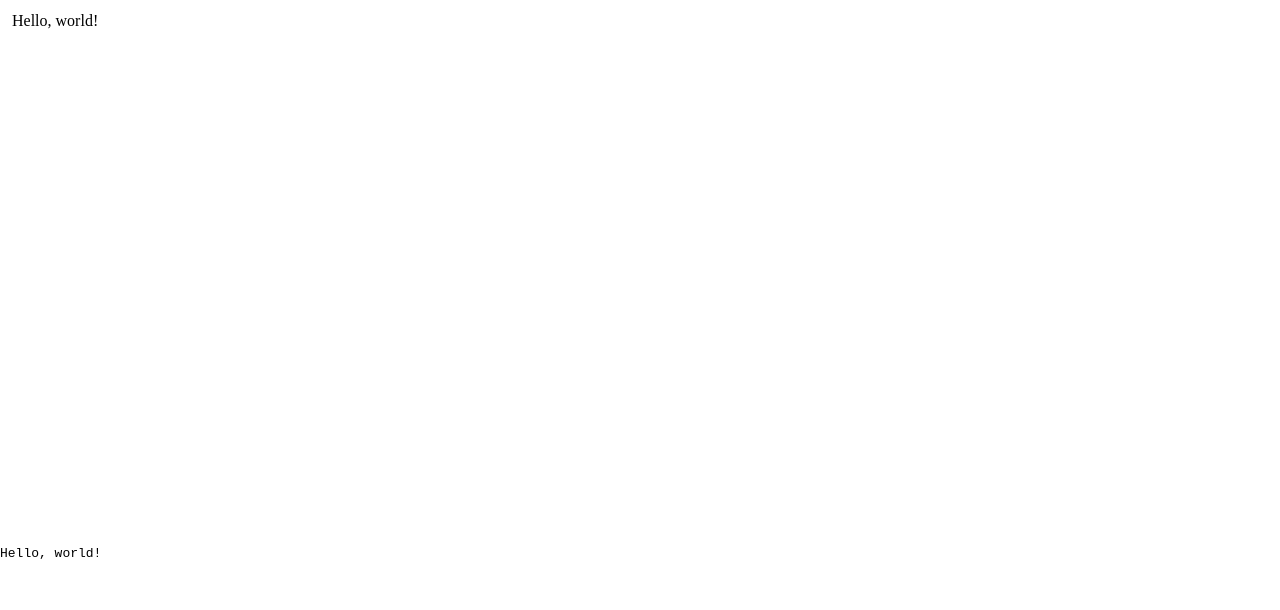
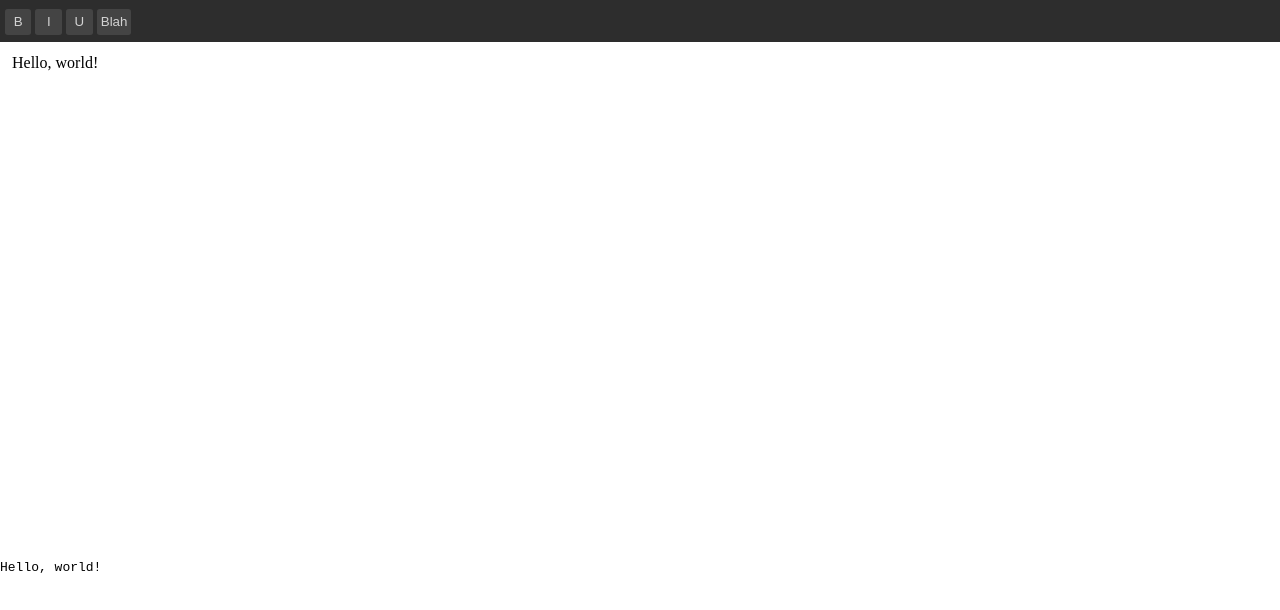
Before and after one commit to dgrundel/scribble, a Svelte app: page / in a window 1280 px wide. Shown: the top 610 px of the page. Built offline with nearby package versions, Linux system fonts and the light colour scheme; the HTML template or start-up script is replaced by a standard one.

Commit message:
add toolbar

```diff
--- a/package.json
+++ b/package.json
@@ -7,7 +7,8 @@
     "build": "rollup -c",
     "dev": "rollup -c -w",
     "start": "sirv www --no-clear",
-    "check": "svelte-check --tsconfig ./tsconfig.json"
+    "check": "svelte-check --tsconfig ./tsconfig.json",
+    "adb-install": "adb install ./platforms/android/app/build/outputs/apk/debug/app-debug.apk"
   },
   "devDependencies": {
     "@rollup/plugin-commonjs": "^17.0.0",
--- a/src/App.svelte
+++ b/src/App.svelte
@@ -1,7 +1,23 @@
 <script lang="ts">
     import Editor from "./Editor.svelte";
+import Toolbar from "./Toolbar.svelte";
 </script>
 
 <main>
+    <Toolbar/>
     <Editor/>
 </main>
+
+<style>
+    main {
+        position: fixed;
+        top: 0;
+        right: 0;
+        bottom: 0;
+        left: 0;
+
+        display: grid;
+        grid-template-rows: auto 1fr;
+        grid-template-columns: 1fr;
+    }
+</style>
--- a/src/Editor.svelte
+++ b/src/Editor.svelte
@@ -13,12 +13,6 @@
 
 <style>
     .frame {
-        position: fixed;
-        top: 0;
-        right: 0;
-        bottom: 0;
-        left: 0;
-
         display: grid;
         grid-template-columns: 1fr;
         grid-template-rows: 2fr 1fr;
@@ -28,5 +22,6 @@
         outline: none;
         min-height: 1em;
         padding: .75em;
+        overflow: auto;
     }
 </style>
--- /dev/null
+++ b/src/Toolbar.svelte
@@ -0,0 +1,33 @@
+<div class="toolbar">
+    <button class="tool">B</button>
+    <button class="tool">I</button>
+    <button class="tool">U</button>
+
+    <button class="tool">Blah</button>
+</div>
+
+<style>
+    .toolbar {
+        background-color: #2d2d2d;
+        height: 2em;
+        line-height: 2em;
+        padding: .3em;
+    }
+
+    .tool {
+        border: 0 none;
+        border-radius: .2em;
+        margin: 0;
+        padding: 0 .3em;
+
+        line-height: 2em;
+        height: 2em;
+        min-width: 2em;
+
+        overflow: hidden;
+        text-align: center;
+
+        background-color: #444444;
+        color: rgb(211, 211, 211);
+    }
+</style>
```
Also changed, not shown: 1 other file (tests, documents, lock files or other folders).
